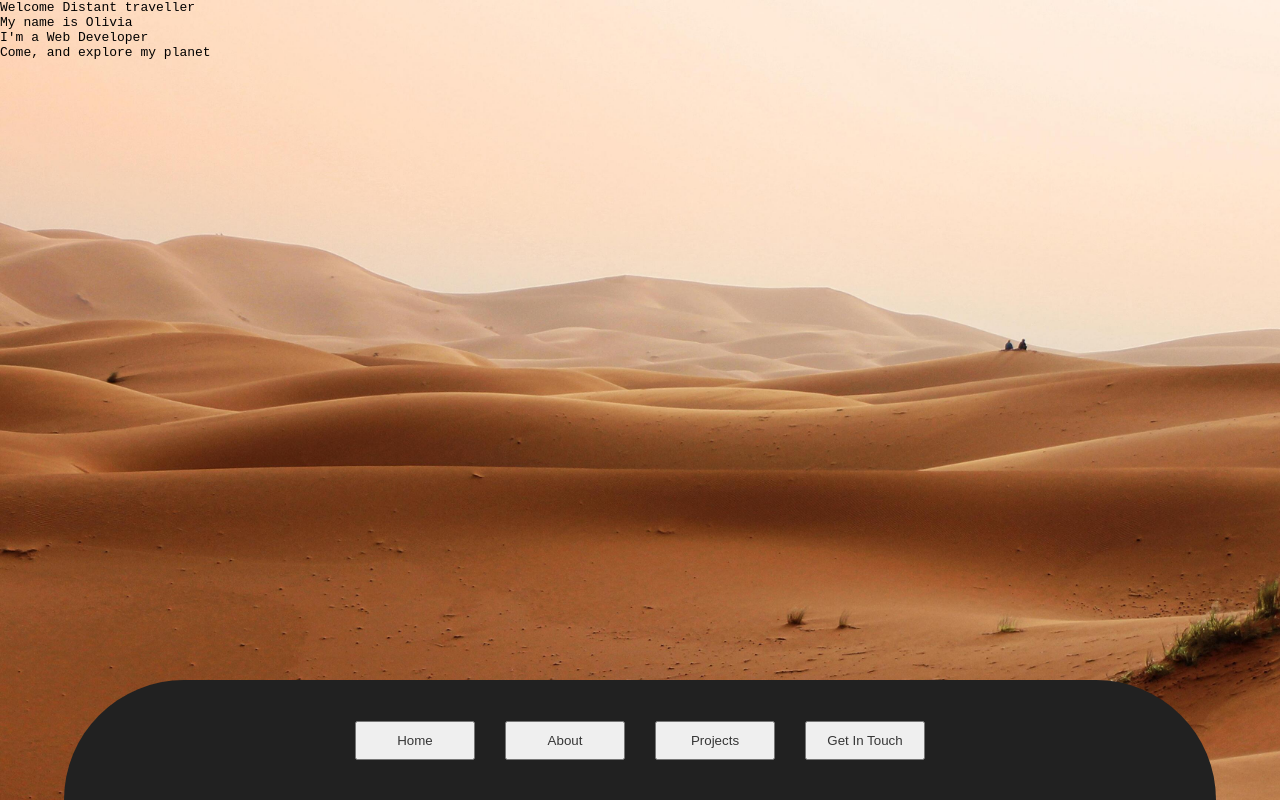
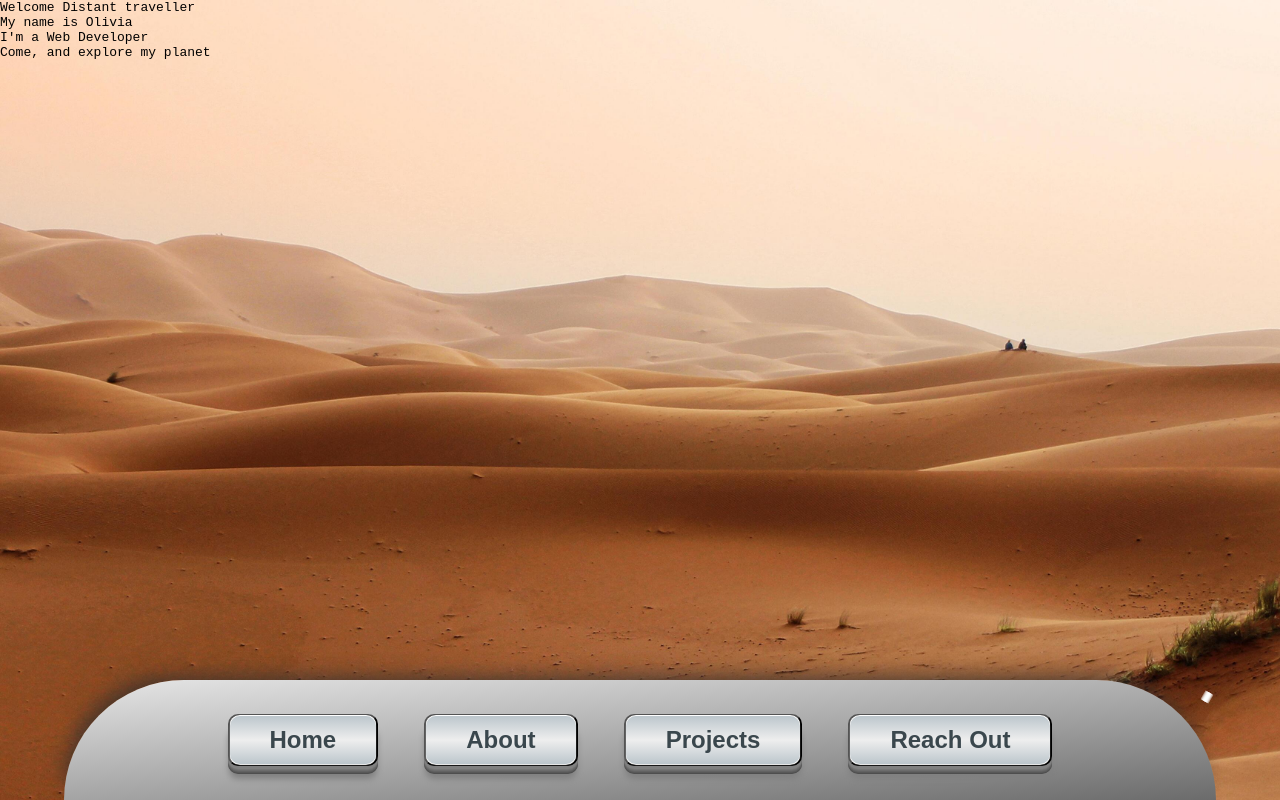
Before and after one commit to Liv4-code/planet-portfolio-site, a React (Create React App) app: page / in a window 1280 px wide. Built offline with nearby package versions, Linux system fonts and the light colour scheme.

Commit message:
Made nav buttons look metallic

```diff
--- a/src/App.js
+++ b/src/App.js
@@ -10,16 +10,24 @@ function App() {
             <div className="navigation-container">
                 <nav className="navigation">
                     <button className="navigation__button">
-                        <a href="#">Home</a>
+                        <a href="#">
+                            <span>Home</span>
+                        </a>
                     </button>
                     <button className="navigation__button">
-                        <a href="#">About</a>
+                        <a href="#">
+                            <span>About</span>
+                        </a>
                     </button>
                     <button className="navigation__button">
-                        <a href="#">Projects</a>
+                        <a href="#">
+                            <span>Projects</span>
+                        </a>
                     </button>
                     <button className="navigation__button">
-                        <a href="#">Get In Touch</a>
+                        <a href="#">
+                            <span>Reach Out</span>
+                        </a>
                     </button>
                 </nav>
             </div>
--- a/src/App.scss
+++ b/src/App.scss
@@ -1,6 +1,7 @@
 $font-stack: Helvetica, sans-serif;
-$primary-color: #212121;
-$breakpoint-tablet: 768px;
+$primary-color: #c1c1c1;
+$breakpoint-laptop: 1024px;
+$breakpoint-tablet: 769px;
 
 * {
     margin: 0;
@@ -25,12 +26,127 @@ a {
     bottom: 0;
     width: 90vw;
     height: 15%;
-    background-color: $primary-color;
+    background: rgb(107, 107, 107);
+    background: linear-gradient(
+        355deg,
+        rgba(107, 107, 107, 1) 0%,
+        rgba(156, 156, 156, 1) 39%,
+        rgba(230, 230, 230, 1) 100%
+    );
     border-radius: 10rem 10rem 0 0;
+    box-shadow: -6px -10px 20px -6px rgba(46, 46, 46, 0.75);
+
     .navigation__button {
-        width: 120px;
-        margin: 15px;
-        padding: 10px;
+        margin: 2%;
+
+        border-radius: 10px;
+
+        box-shadow: 0px 3px rgba(128, 128, 128, 1),
+            /* gradient effects */ 0px 4px rgba(118, 118, 118, 1),
+            0px 5px rgba(108, 108, 108, 1), 0px 6px rgba(98, 98, 98, 1),
+            0px 7px rgba(88, 88, 88, 1), 0px 8px rgba(78, 78, 78, 1),
+            0px 14px 6px -1px rgba(128, 128, 128, 1); /* shadow */
+
+        transition: box-shadow 0.1s ease-in-out;
+    }
+
+    .navigation__button a {
+        background: linear-gradient(to bottom, #bcc6cc, #eee, #bcc6cc);
+
+        background-image:
+        /* gloss gradient */ linear-gradient(
+                linear,
+                left bottom,
+                left top,
+                color-stop(50%, rgba(255, 255, 255, 0)),
+                color-stop(50%, rgba(255, 255, 255, 0.3)),
+                color-stop(100%, rgba(255, 255, 255, 0.2))
+            ),
+            /* dark outside gradient */
+                linear-gradient(
+                    linear,
+                    left top,
+                    right top,
+                    color-stop(0%, rgba(210, 210, 210, 0.3)),
+                    color-stop(20%, rgba(210, 210, 210, 0)),
+                    color-stop(80%, rgba(210, 210, 210, 0)),
+                    color-stop(100%, rgba(210, 210, 210, 0.3))
+                ),
+            /* light inner gradient */
+                linear-gradient(
+                    linear,
+                    left top,
+                    right top,
+                    color-stop(0%, rgba(255, 255, 255, 0)),
+                    color-stop(20%, rgba(255, 255, 255, 0.5)),
+                    color-stop(80%, rgba(255, 255, 255, 0.5)),
+                    color-stop(100%, rgba(255, 255, 255, 0))
+                ),
+            /* diagonal line pattern */
+                linear-gradient(
+                    linear,
+                    0% 100%,
+                    100% 0%,
+                    color-stop(0%, rgba(255, 255, 255, 0)),
+                    color-stop(40%, rgba(255, 255, 255, 0)),
+                    color-stop(40%, #d2d2d1),
+                    color-stop(60%, #d2d2d1),
+                    color-stop(60%, rgba(255, 255, 255, 0)),
+                    color-stop(100%, rgba(255, 255, 255, 0))
+                );
+
+        box-shadow: 0px -1px #fff, /* top highlight */ 0px 1px 1px #ffffff; /* bottom edge */
+        background-size: 100%, 100%, 100%, 4px 4px;
+        border-radius: 10px;
+        transition: transform 0.1s ease-in-out;
+        display: inline-block;
+        padding: 10px 40px 10px 40px;
+        color: #3a474d;
+        font-weight: 700;
+        font-size: 24px;
+    }
+
+    .navigation__button a:hover {
+        color: #363636;
+        cursor: pointer;
+    }
+
+    .navigation__button:active {
+        box-shadow: 0px 3px rgba(128, 128, 128, 1),
+            0px 4px rgba(118, 118, 118, 1), 0px 5px rgba(108, 108, 108, 1),
+            0px 6px rgba(98, 98, 98, 1), 0px 7px rgba(88, 88, 88, 1),
+            0px 8px rgba(78, 78, 78, 1),
+            0px 10px 2px 0px rgba(128, 128, 128, 0.6); /* shadow */
+    }
+
+    .navigation__button:active span {
+        transform: translate(0, 80px); /* depth of button press */
+    }
+
+    .navigation__button a:after {
+        content: "";
+        top: 0;
+        transform: translateX(100%) rotate(30deg);
+        width: 300%;
+        height: 300%;
+        position: absolute;
+        z-index: 1;
+        background: linear-gradient(
+            to right,
+            rgba(255, 255, 255, 0) 0%,
+            rgba(255, 255, 255, 0.8) 50%,
+            rgba(128, 186, 232, 0) 99%,
+            rgba(128, 186, 232, 0) 100%
+        );
+        content: "";
+        display: block;
+        width: 10px;
+        height: 10px;
+        position: absolute;
+        right: 14px;
+        top: 12px;
+        color: #363636;
+        font-size: 12px;
     }
 }
 
```
